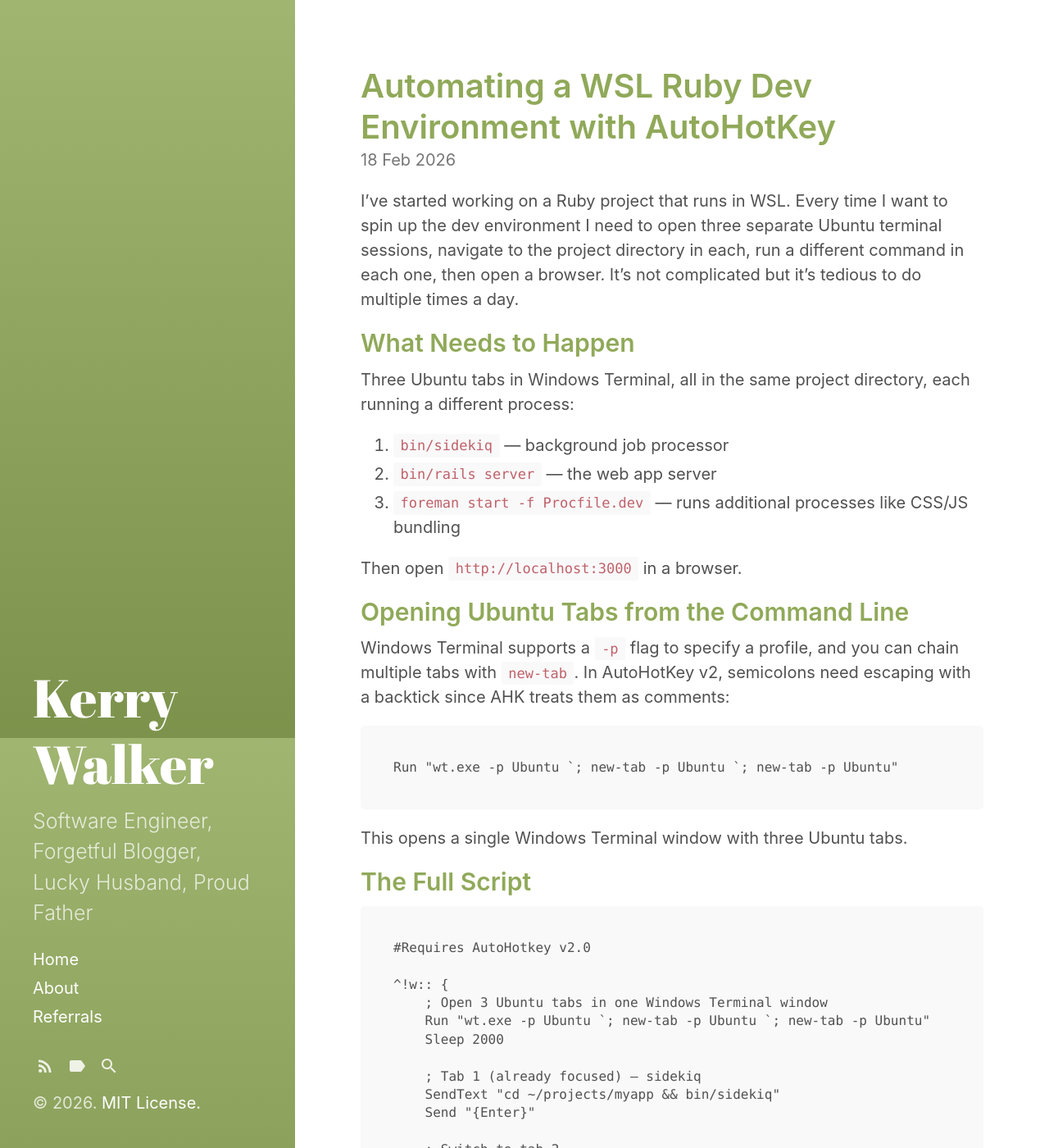
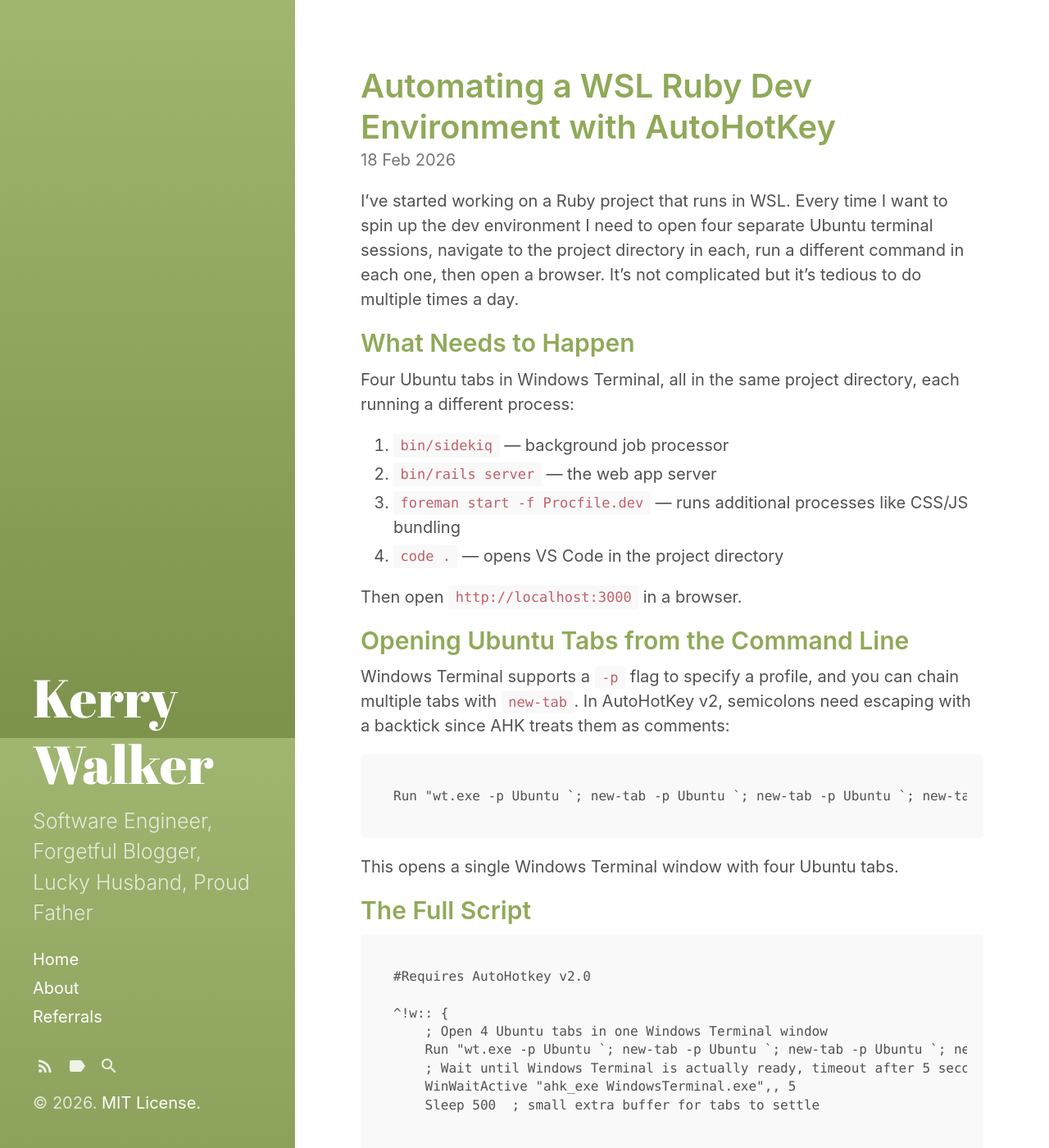
Before and after one commit to KerryWalker/KerryWalker.github.io, a Jekyll site: the page built from _posts/2026-02-18-automating-wsl-ruby-dev-environment-autohotkey.md, in a window 1280 px wide and 1400 px high. Shown: the whole window at 82% size. Built offline with Jekyll 4.4.1, drawn with Linux system fonts in a browser that asks for light colours; comment, search, counter and statistics services are not loaded; some of the changed text lies outside the part shown.

Commit message:
Add 4th terminal for VS Code in WSL automation post

````diff
--- a/_posts/2026-02-18-automating-wsl-ruby-dev-environment-autohotkey.md
+++ b/_posts/2026-02-18-automating-wsl-ruby-dev-environment-autohotkey.md
@@ -1,22 +1,23 @@
 ---
 layout: post
 title: Automating a WSL Ruby Dev Environment with AutoHotKey
-excerpt: How I automated opening three Ubuntu terminal sessions, running the right commands in each, and launching a browser — all with a single keyboard shortcut.
+excerpt: How I automated opening four Ubuntu terminal sessions, running the right commands in each, opening VS Code, and launching a browser — all with a single keyboard shortcut.
 tags:
   - autohotkey
   - wsl
   - ruby
 ---
 
-I've started working on a Ruby project that runs in WSL. Every time I want to spin up the dev environment I need to open three separate Ubuntu terminal sessions, navigate to the project directory in each, run a different command in each one, then open a browser. It's not complicated but it's tedious to do multiple times a day.
+I've started working on a Ruby project that runs in WSL. Every time I want to spin up the dev environment I need to open four separate Ubuntu terminal sessions, navigate to the project directory in each, run a different command in each one, then open a browser. It's not complicated but it's tedious to do multiple times a day.
 
 ## What Needs to Happen
 
-Three Ubuntu tabs in Windows Terminal, all in the same project directory, each running a different process:
+Four Ubuntu tabs in Windows Terminal, all in the same project directory, each running a different process:
 
 1. `bin/sidekiq` — background job processor
 2. `bin/rails server` — the web app server
 3. `foreman start -f Procfile.dev` — runs additional processes like CSS/JS bundling
+4. `code .` — opens VS Code in the project directory
 
 Then open `http://localhost:3000` in a browser.
 
@@ -25,10 +26,10 @@ Then open `http://localhost:3000` in a browser.
 Windows Terminal supports a `-p` flag to specify a profile, and you can chain multiple tabs with `new-tab`. In AutoHotKey v2, semicolons need escaping with a backtick since AHK treats them as comments:
 
 ```
-Run "wt.exe -p Ubuntu `; new-tab -p Ubuntu `; new-tab -p Ubuntu"
+Run "wt.exe -p Ubuntu `; new-tab -p Ubuntu `; new-tab -p Ubuntu `; new-tab -p Ubuntu"
 ```
 
-This opens a single Windows Terminal window with three Ubuntu tabs.
+This opens a single Windows Terminal window with four Ubuntu tabs.
 
 ## The Full Script
 
@@ -36,9 +37,12 @@ This opens a single Windows Terminal window with three Ubuntu tabs.
 #Requires AutoHotkey v2.0
 
 ^!w:: {
-    ; Open 3 Ubuntu tabs in one Windows Terminal window
-    Run "wt.exe -p Ubuntu `; new-tab -p Ubuntu `; new-tab -p Ubuntu"
-    Sleep 2000
+    ; Open 4 Ubuntu tabs in one Windows Terminal window
+    Run "wt.exe -p Ubuntu `; new-tab -p Ubuntu `; new-tab -p Ubuntu `; new-tab -p Ubuntu"
+    ; Wait until Windows Terminal is actually ready, timeout after 5 seconds
+    WinWaitActive "ahk_exe WindowsTerminal.exe",, 5
+    Sleep 500  ; small extra buffer for tabs to settle
+
 
     ; Tab 1 (already focused) — sidekiq
     SendText "cd ~/projects/myapp && bin/sidekiq"
@@ -56,6 +60,13 @@ This opens a single Windows Terminal window with three Ubuntu tabs.
     Send "^{Tab}"
     Sleep 300
     SendText "cd ~/projects/myapp && foreman start -f Procfile.dev"
+    Send "{Enter}"
+
+    ; Switch to tab 4
+    Sleep 500
+    Send "^{Tab}"
+    Sleep 300
+    SendText "cd ~/projects/myapp && code ."
     Send "{Enter}"
 
     ; Open the app in the browser
@@ -78,4 +89,4 @@ I've got this mapped to a macro on my Keychron V6 Max so I can start the whole e
 
 ## Result
 
-One key press and I'm ready to code. The three terminals spin up, the processes start, and the browser opens to the app. It's saved me a surprising amount of friction throughout the day.
+One key press and I'm ready to code. The four terminals spin up, the processes start, VS Code opens, and the browser loads the app. It's saved me a surprising amount of friction throughout the day.
````
